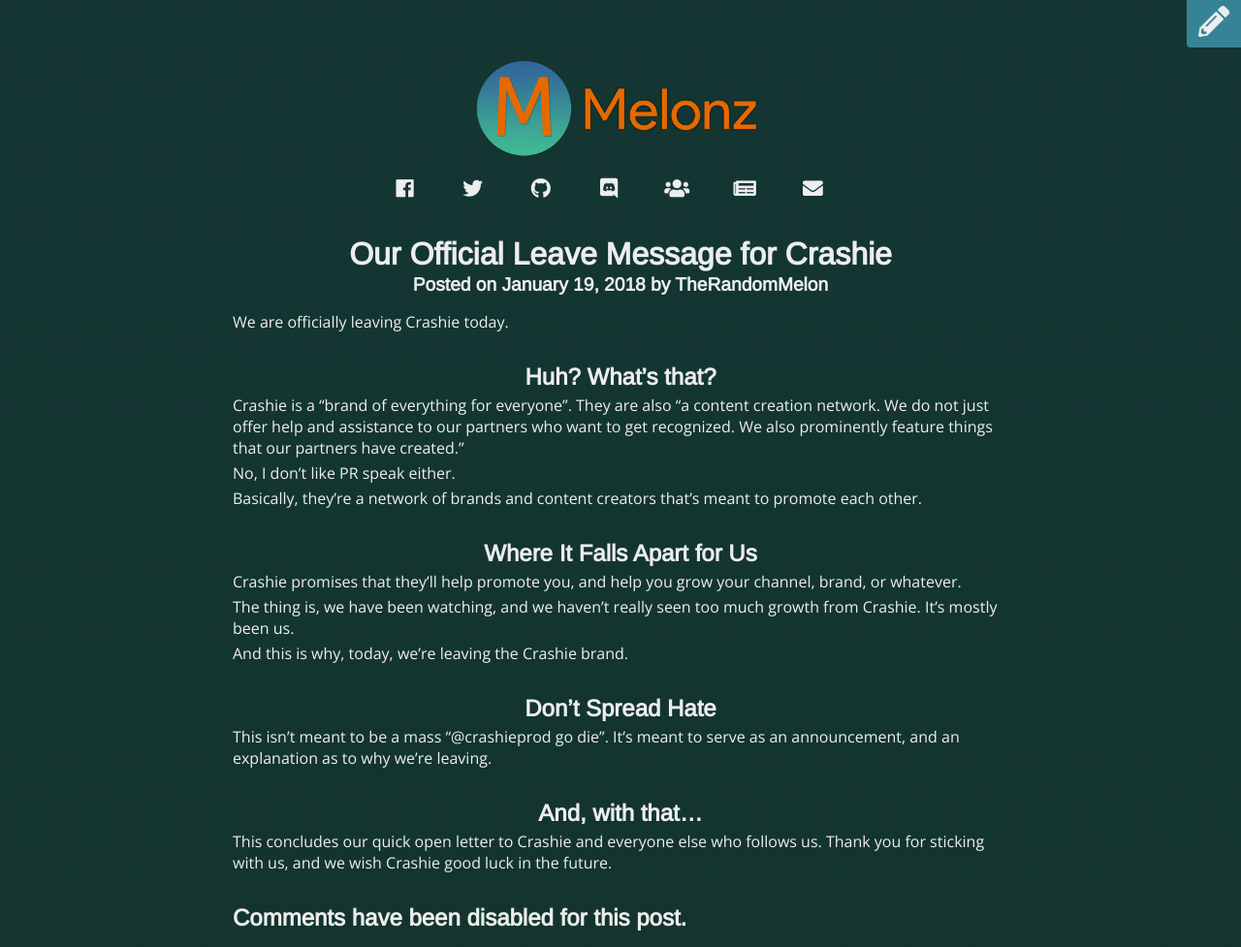
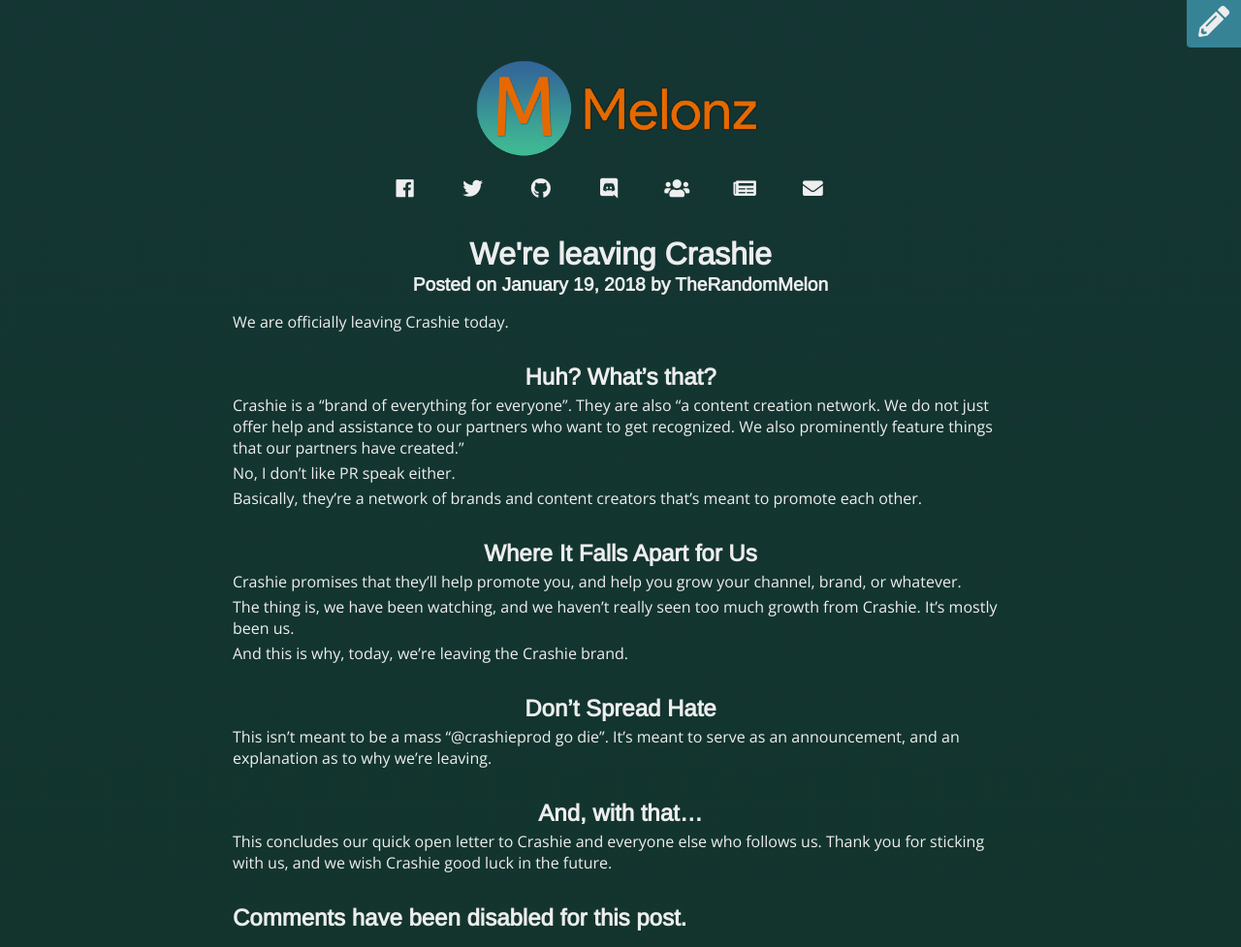
Before and after one commit to Melonz/melonz.github.io, a Jekyll site: the page built from _posts/2018-01-19-resignation-from-crashie.md, in a window 1280 px wide. Shown: the whole page at 97% size. Built offline with Jekyll 4.4.1, drawn with Linux system fonts in a browser that asks for light colours; nearby versions of some CDN libraries.

Commit message:
Update 2018-01-19-resignation-from-crashie.md

```diff
--- a/_posts/2018-01-19-resignation-from-crashie.md
+++ b/_posts/2018-01-19-resignation-from-crashie.md
@@ -1,5 +1,5 @@
 ---
-title: Our Official Leave Message for Crashie
+title: We're leaving Crashie
 layout: post
 category: open-letter
 comments: true
```
